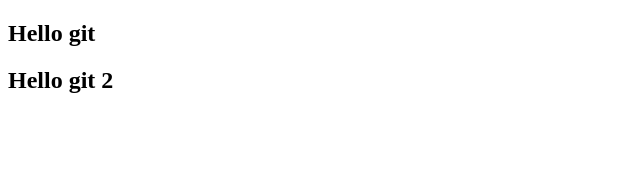
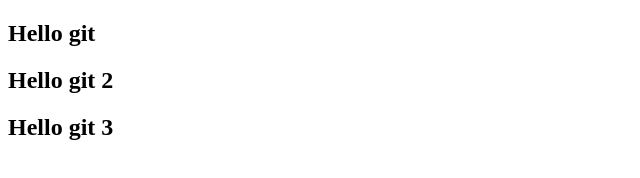
Before and after one commit to Viking0607/testlwm, a plain HTML site: page index.html in a window 1280 px wide. Shown: the whole page, without its empty margins (0-640 px from the left). Drawn offline with Linux system fonts and the light colour scheme.

Commit message:
add new row

```diff
--- a/index.html
+++ b/index.html
@@ -9,6 +9,7 @@
     <section>
         <h1>Hello git</h1>
         <h2>Hello git 2</h2>
+        <h2>Hello git 3</h2>
     </section>
 </body>
 </html>
```
